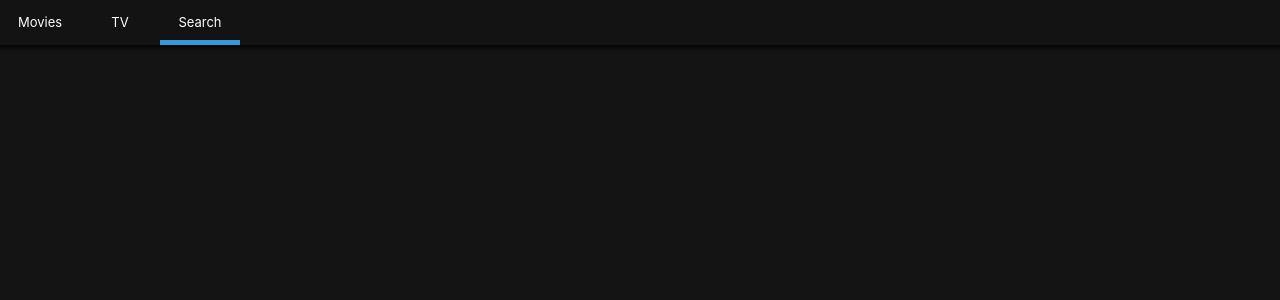
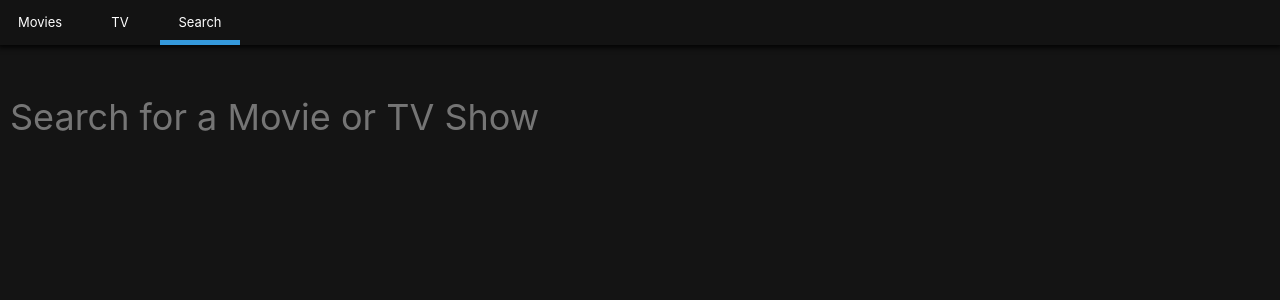
Before and after one commit to serranoarevalo/nomflix, a React (Create React App) app: page /search in a window 1280 px wide. Shown: the top 300 px of the page. Built offline with nearby package versions, Linux system fonts and the light colour scheme.

Commit message:
Search Part One

```diff
--- a/src/Routes/Search/SearchContainer.js
+++ b/src/Routes/Search/SearchContainer.js
@@ -20,7 +20,8 @@ export default class extends React.Component {
     });
   };
 
-  handleSubmit = () => {
+  handleSubmit = e => {
+    e.preventDefault();
     const { searchingBy } = this.state;
     if (searchingBy !== "") {
       this.search(searchingBy);
@@ -65,6 +66,8 @@ export default class extends React.Component {
         movieResults={movieResults}
         showResults={showResults}
         searchingBy={searchingBy}
+        updateSearchingBy={this.updateSearchingBy}
+        handleSubmit={this.handleSubmit}
       />
     );
   }
--- a/src/Routes/Search/SearchPresenter.js
+++ b/src/Routes/Search/SearchPresenter.js
@@ -1,20 +1,58 @@
 import React from "react";
 import PropTypes from "prop-types";
+import styled from "styled-components";
+import Loading from "Components/Loading";
+
+const Container = styled.div`
+  width: 100%;
+  display: flex;
+  padding-top: 50px;
+`;
+
+const Form = styled.form`
+  all: unset;
+  width: 100%;
+`;
+
+const Input = styled.input`
+  all: unset;
+  font-size: 36px;
+  color: white;
+  width: 100%;
+  padding-bottom: 10px;
+  margin-left: 10px;
+`;
 
 const SearchPresenter = ({
   loading,
   movieResults,
   showResults,
   searchingBy,
+  updateSearchingBy,
+  handleSubmit,
   error
-}) => null;
+}) => (
+  <Container>
+    <Form onSubmit={handleSubmit}>
+      <Input
+        placeholder="Search for a Movie or TV Show"
+        autoFocus={true}
+        value={searchingBy}
+        onChange={updateSearchingBy}
+      />
+    </Form>
+    {loading ? <Loading /> : null}
+  </Container>
+);
 
 SearchPresenter.propTypes = {
   searchingBy: PropTypes.string.isRequired,
   loading: PropTypes.bool.isRequired,
   movieResults: PropTypes.array,
   showResults: PropTypes.array,
-  error: PropTypes.string
+  error: PropTypes.string,
+  handleSubmit: PropTypes.func.isRequired,
+  updateSearchingBy: PropTypes.func.isRequired
 };
 
 export default SearchPresenter;
```
